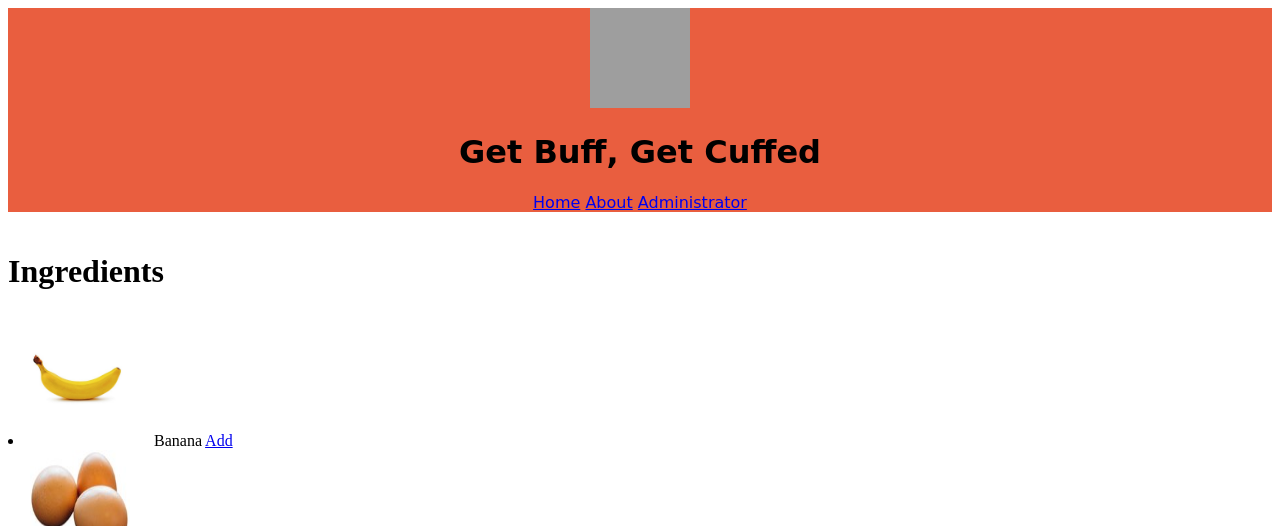
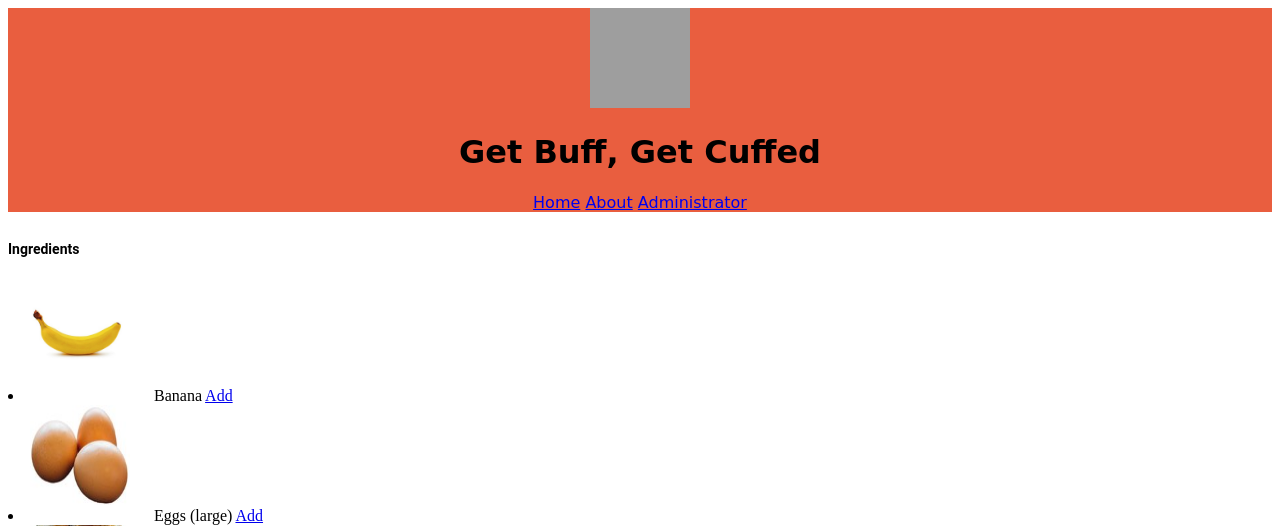
Before and after one commit to ptran1999/SwampHacks2019, a Flask app: page / in a window 1280 px wide. Shown: the top 526 px of the page. Run offline with Flask 2, Linux system fonts and the light colour scheme; data comes from the database, SQL or seed files in the repository; grey boxes are pictures that could not be loaded.

Commit message:
add ingredient heading

```diff
--- a/nutri/static/style.css
+++ b/nutri/static/style.css
@@ -29,3 +29,7 @@ body {
 #copyright {
 	clear:both;
 }
+
+.ingredients-heading{
+	font-family: 'Roboto';font-size: 14px;
+}
--- a/nutri/templates/index.html
+++ b/nutri/templates/index.html
@@ -26,12 +26,10 @@
 		</div>
 	</div>
 
-
-
 	<div>
 
 		<form method="POST" action="/result">
-			<h1> Ingredients </h1><br>
+			<h1 class = "ingredients-heading"> Ingredients </h1><br>
 			{% for food in food_l %}
 			<li>
 
```
